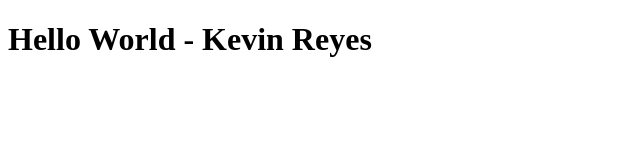
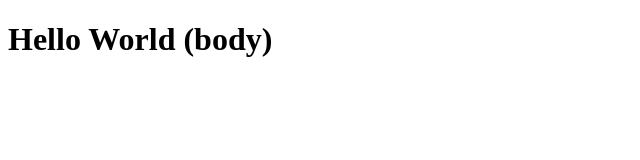
Before and after one commit to Kitos-01/Hello-world, a plain HTML site: page index.html in a window 1280 px wide. Shown: the whole page, without its empty margins (0-640 px from the left). Drawn offline with Linux system fonts and the light colour scheme.

Commit message:
Update index.html

```diff
--- a/index.html
+++ b/index.html
@@ -8,6 +8,6 @@
     <title>Hello World</title>
 </head>
 <body>
-    <h1>Hello World - Kevin Reyes</h1>
+    <h1>Hello World (body)</h1>
 </body>
 </html>
```
